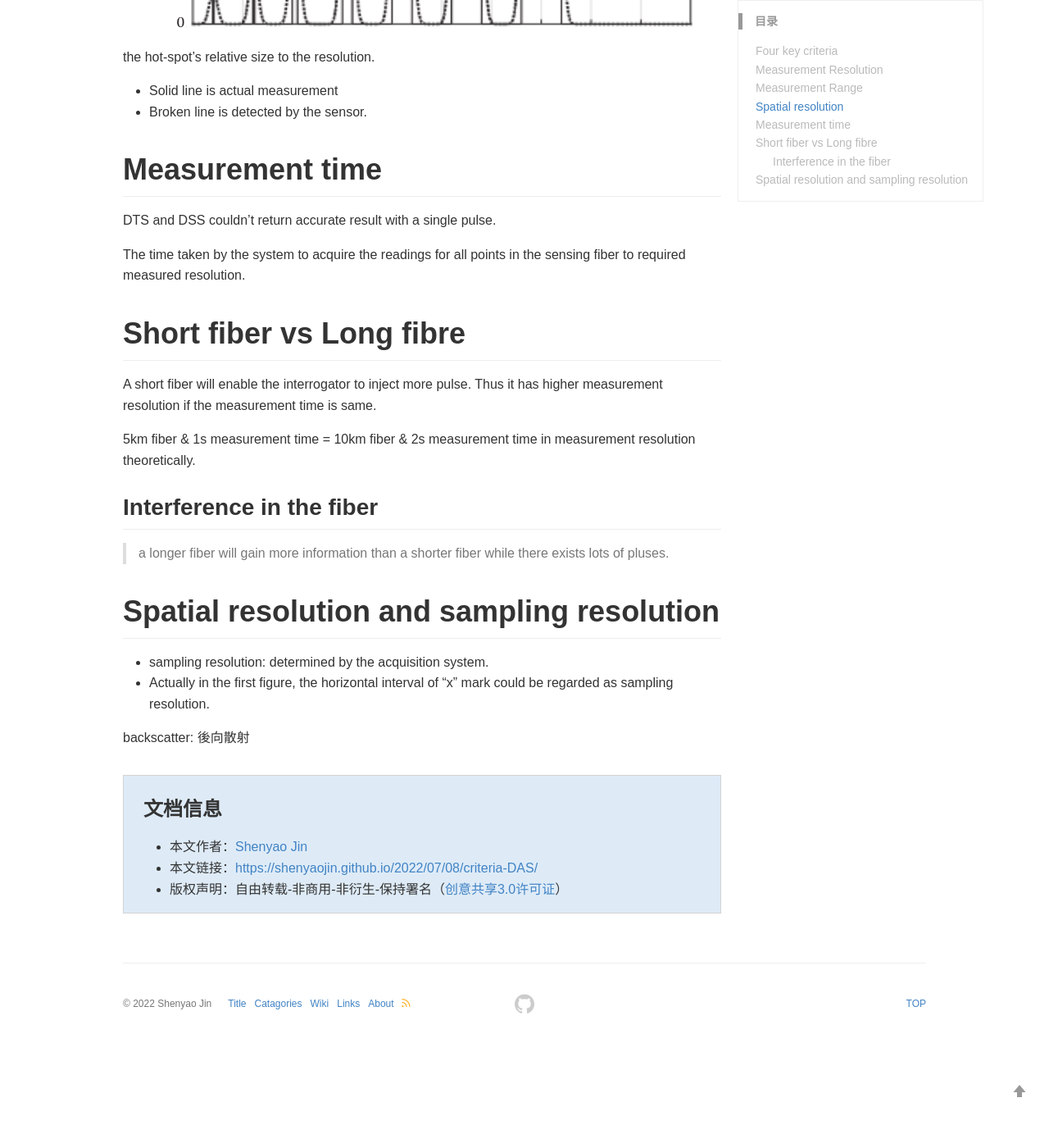
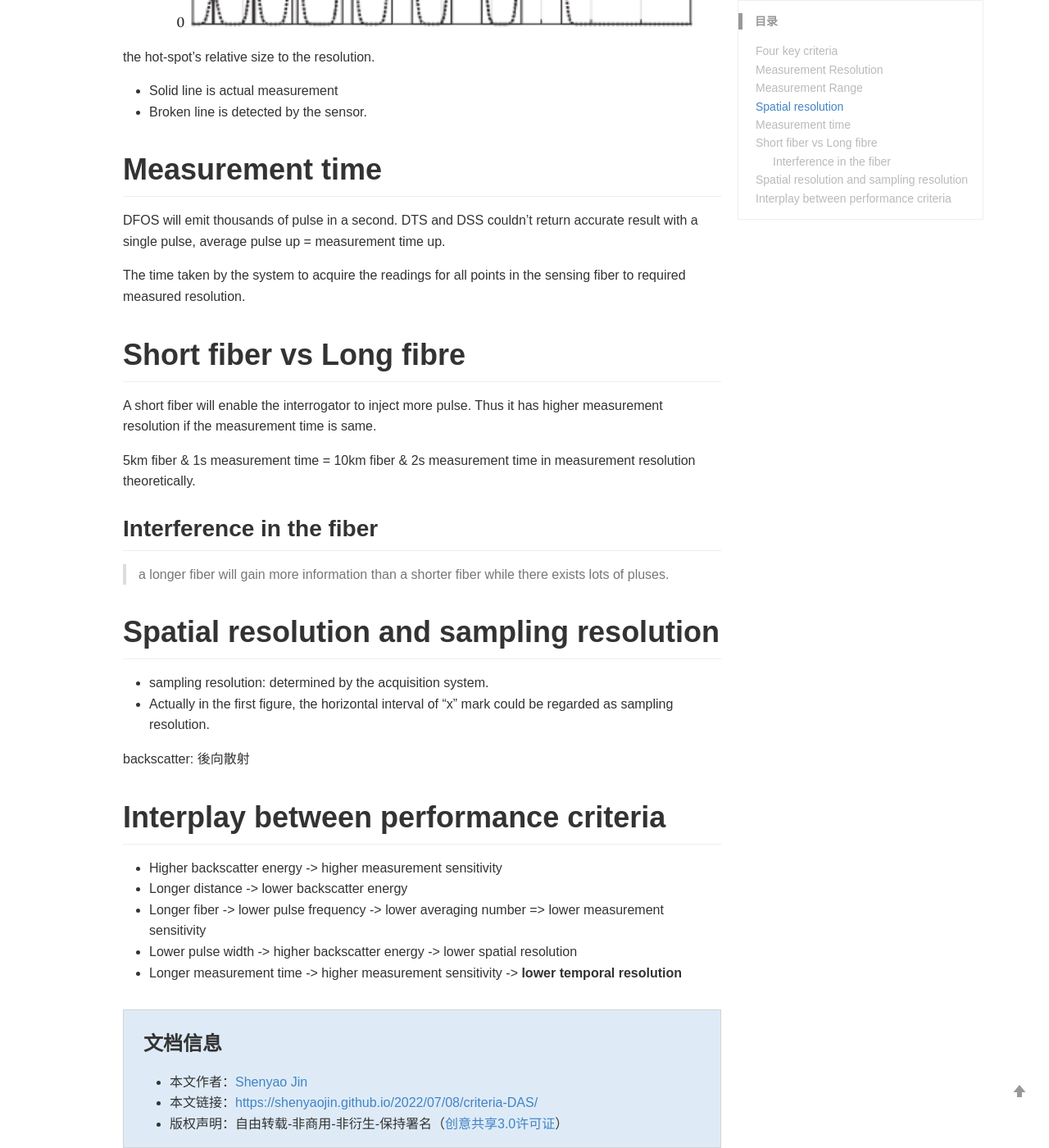
Before and after one commit to shenyaojin/shenyaojin.github.io, a Jekyll site: the page built from _posts/2022-07-08-criteria-DAS.md, in a window 1280 px wide and 1400 px high, scrolled down 1948 px. Shown: the whole window at 82% size. Built offline with Jekyll 4.4.1, drawn with Linux system fonts in a browser that asks for light colours; formulas are drawn with MathJax 3; a style sheet for code colours, icons or effects is not loaded; before the commit the page ends 3221 px from its top, so only the background shows below that; some of the changed text lies outside the part shown.

Commit message:
Update 2022-07-08-criteria-DAS.md

```diff
--- a/_posts/2022-07-08-criteria-DAS.md
+++ b/_posts/2022-07-08-criteria-DAS.md
@@ -8,18 +8,20 @@ mathjax: true
 ---
 
 # Four key criteria
-- Measurement resolution
-- Spatial resolution
-- Measurement range
-- Measurement time(AKA temporal resolution)
+- Measurement resolution (determines system performance, temporal resolution )
+- **Spatial resolution**
+- **Measurement range**  --> can adjust through data acquisition setup.
+- **Measurement time(AKA temporal resolution)**
 
-> They have *close* relationship.
+> They have *close* relationship. not independent
 
 # Measurement Resolution
 
 It means how small the physical quantity changes that the sensor can measure.
 
-resolution $$\approx$$ sensitivity $$\ne$$ accuracy
+resolution $$\approx$$ **sensitivity** $$\ne$$ accuracy
+
+
 
 # Measurement Range
 It is usually determined by the length of fiber.
@@ -36,7 +38,9 @@ the hot-spot's relative size to the resolution.
 - Broken line is detected by the sensor.
 
 # Measurement time
-DTS and DSS couldn't return accurate result with a single pulse.
+DFOS will emit thousands of pulse in a second. DTS and DSS couldn't return accurate result with a single pulse, average pulse up = measurement time up.
+
+
 
 The time taken by the system to acquire the readings for all points in the sensing fiber to required measured resolution.
 
@@ -54,3 +58,11 @@ A short fiber will enable the interrogator to inject more pulse. Thus it has hig
 - Actually in the first figure, the horizontal interval of "x" mark could be regarded as sampling resolution.
 
 backscatter: 後向散射
+
+# Interplay between performance criteria
+
+- Higher backscatter energy -> higher measurement sensitivity
+- Longer distance -> lower backscatter energy
+- Longer fiber -> lower pulse frequency -> lower averaging number => lower measurement sensitivity
+- Lower pulse width -> higher backscatter energy -> lower spatial resolution
+- Longer measurement time -> higher measurement sensitivity -> **lower temporal resolution**
```
Also changed, not shown: other parts of _posts/2022-07-08-criteria-DAS.md (+1 -1 lines).
